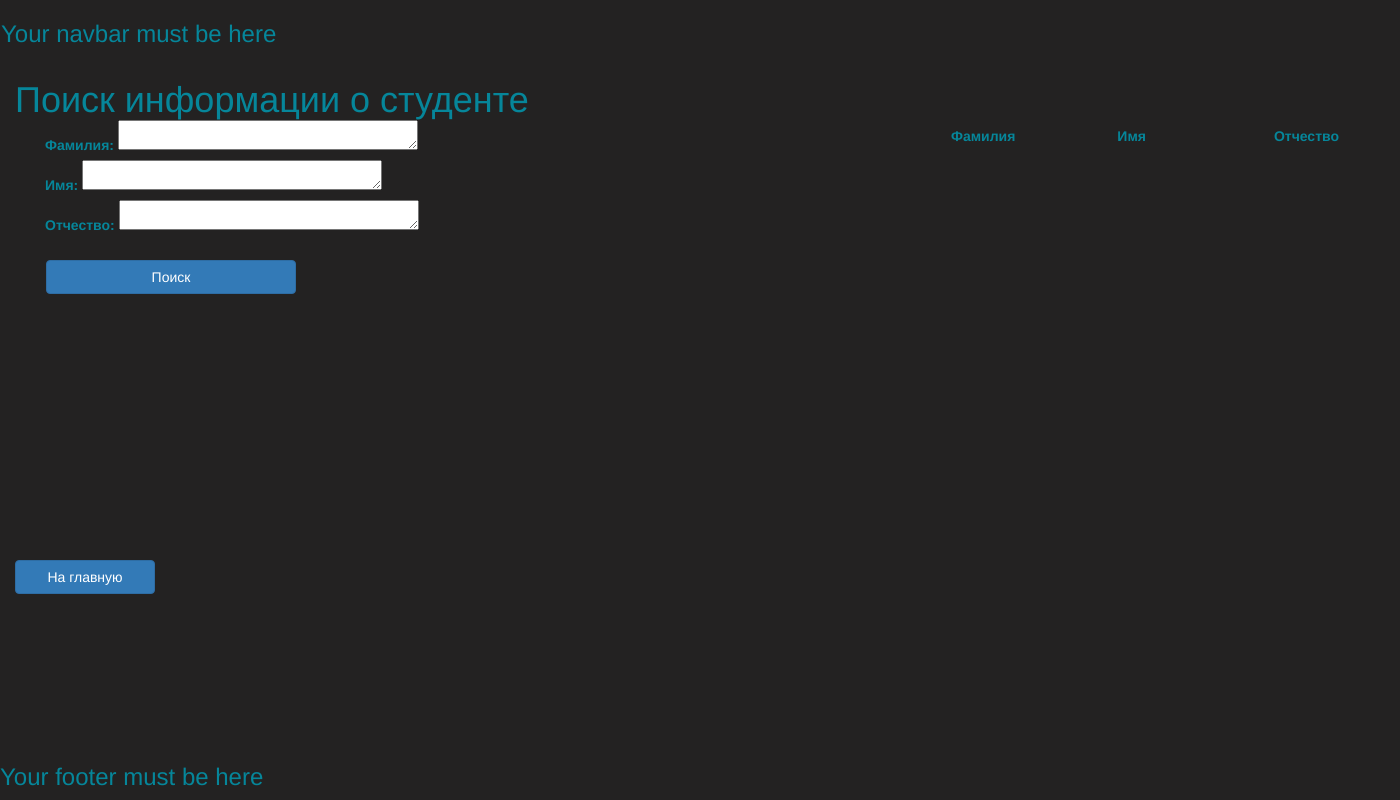
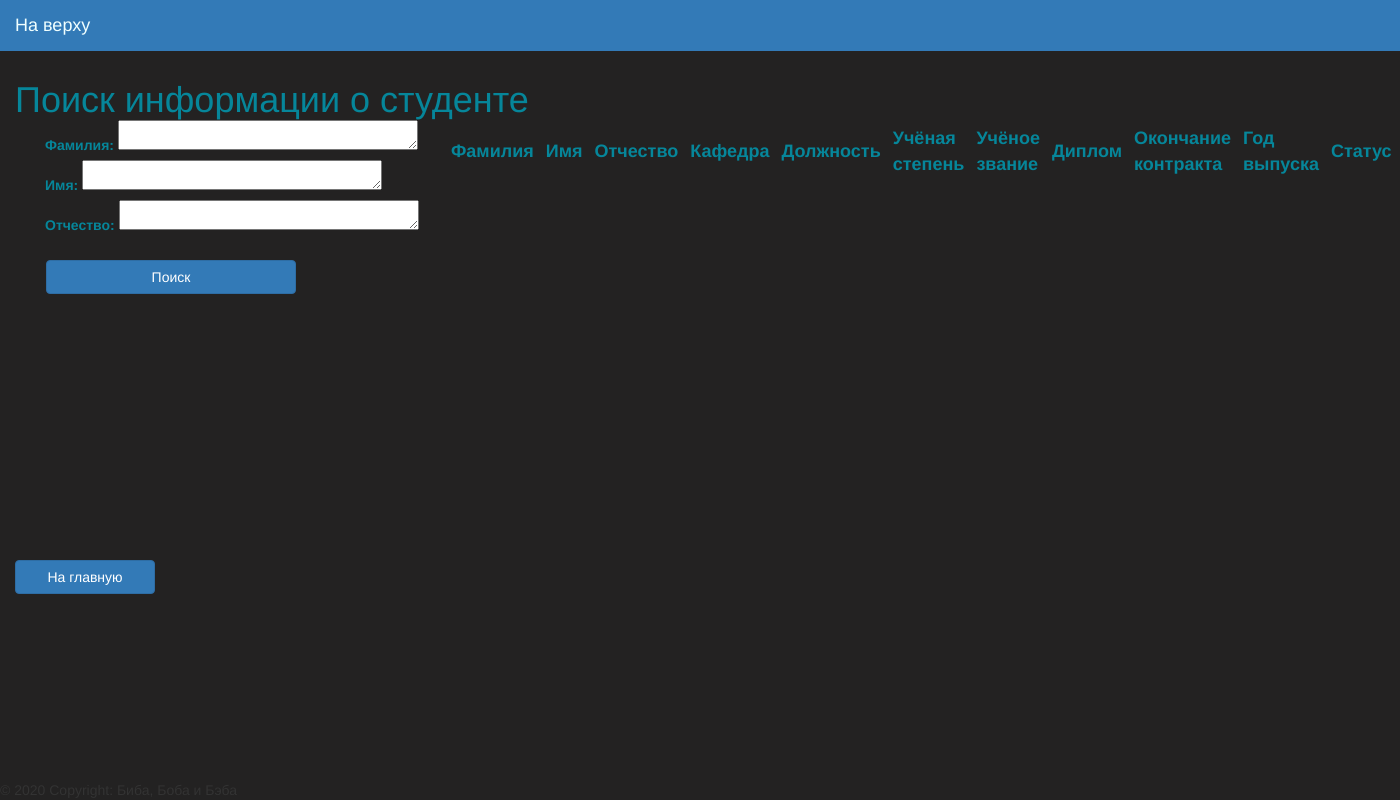
Before and after one commit to Kordebalet67/DataBase, a Django app: page /search in a window 1400 px wide. Run offline with Django 3.2, Linux system fonts and the light colour scheme; lists and menus that the app fills with data are empty; some libraries are stand-ins or nearby versions.

Commit message:
the great result in search.html at output going further

```diff
--- a/Login/views.py
+++ b/Login/views.py
@@ -131,13 +131,13 @@ def search(request):
         results = mycoursor.fetchall()
 
         for x in results:
-            print(x[1])
-            surname = x[0]
-            name = x[1]
-            middle_name = x[2]
-            chair = x[3]
-            work_position = x[4]
 
+            if x[10] == 0:
+                fired = 'уволен'
+            else:
+                fired = 'не уволен'
+
+        print(results)
         return render(request, 'search/search.html', locals())
     return render(request, 'search/search.html', locals())
 
--- a/static/style.css
+++ b/static/style.css
@@ -175,8 +175,8 @@
     height: 30px;
 }
 
-table.result, table.result td, table.result th, table.result tr{
-    margin-left: 50%;
+table.result, table.result td, table.result th, table.result tr {
+    margin-left: 0;
     width: 50%;
     padding: 6px;
     border: 2px #06869a;
@@ -184,44 +184,10 @@ table.result, table.result td, table.result th, table.result tr{
     height: auto;
 }
 
-table.courseTable {
-    align-content: center;
-    width: 80%;
-    border-collapse: collapse;
-    border-spacing: 0;
-    height: auto;
+table.result th {
+    font-size: 18px;
 }
 
-table.courseTable, table.courseTable td, table.courseTable th {
-    border: 1px solid #595959;
-}
-
-table.courseTable td, table.courseTable th {
-    padding: 3px;
-    width: 30px;
-    height: 35px;
-}
-
-
-table.studentTable {
-    padding: 10px;
-    align-content: center;
-    width: 80%;
-    border-collapse: collapse;
-    border-spacing: 10px;
-    height: auto;
-}
-
-table.studentTable, table.studentTable td, table.studentTable th {
-    border: 1px solid #595959;
-    padding: 1px;
-}
-
-table.studentTable td, table.studentTable th {
-    height: 35px;
-    width: 150px;
-    padding: 5px;
-}
 
 .grid-container {
     display: grid;
@@ -245,5 +211,5 @@ table.studentTable td, table.studentTable th {
 
     grid-template-areas: "column1 column2 ";
     grid-template-rows: repeat(2, 200px);
-    grid-template-columns: 500px 800px;
+    grid-template-columns: 400px 900px;
 }
--- a/templates/footer.html
+++ b/templates/footer.html
@@ -1,5 +1,5 @@
-<footer>
-    <div class="text">
-        <h3 style="color: #06869a">Your footer must be here</h3>
-    </div>
+
+<footer class="page-footer font-small blue" >
+  <div class="footer-copyright text-center py-3">© 2020 Copyright: Биба, Боба и Бэба
+  </div>
 </footer>
--- a/templates/main/mainPage.html
+++ b/templates/main/mainPage.html
@@ -5,7 +5,7 @@
     <meta charset="UTF-8">
     <title>Authorization</title>
 
-    <link rel="stylesheet" href="https://cdnjs.cloudflare.com/ajax/libs/twitter-bootstrap/3.3.6/css/bootstrap.min.css">
+   <link rel="stylesheet" href="https://stackpath.bootstrapcdn.com/bootstrap/4.1.3/css/bootstrap.min.css" integrity="sha384-MCw98/SFnGE8fJT3GXwEOngsV7Zt27NXFoaoApmYm81iuXoPkFOJwJ8ERdknLPMO" crossorigin="anonymous">
 
     <link rel="stylesheet" href="{% static 'style.css' %}">
     <link rel="script" href="../../Login/views.py">
--- a/templates/navbar.html
+++ b/templates/navbar.html
@@ -1,5 +1,3 @@
-<header>
-    <div class="text">
-        <h3 style="color: #06869a">Your navbar must be here</h3>
-    </div>
-</header>
+<nav class="navbar navbar-dark bg-primary navbar-fixed-top">
+    <a class="navbar-brand" href="#" style="color: azure; border-radius: 15px">На верху</a>
+</nav>
--- a/templates/search/search.html
+++ b/templates/search/search.html
@@ -31,21 +31,29 @@
                         </div>
                         <div style="grid-area: column2">
                             <div>
-                                <table class="result" >
+                                <table class="result">
                                     <tr>
                                         <th>Фамилия</th>
                                         <th>Имя</th>
                                         <th>Отчество</th>
+                                        <th>Кафедра</th>
+                                        <th>Должность</th>
+                                        <th>Учёная степень</th>
+                                        <th>Учёное звание</th>
+                                        <th>Диплом</th>
+                                        <th>Окончание контракта</th>
+                                        <th>Год выпуска</th>
+                                        <th>Статус</th>
                                     </tr>
+
                                     {% for x in results %}
                                         <tr>
-                                            <td>{{ surname }}</td>
-                                            <td>{{ name }}</td>
-                                            <td>{{ middle_name }}</td>
-                                            <td>{{ chair }}</td>
-                                            <td>{{ work_position }}</td>
+                                            {% for y in x %}
+                                            <td> {{ y }}</td>
+                                        {% endfor %}
                                         </tr>
                                     {% endfor %}
+
                                 </table>
                             </div>
                         </div>
```
